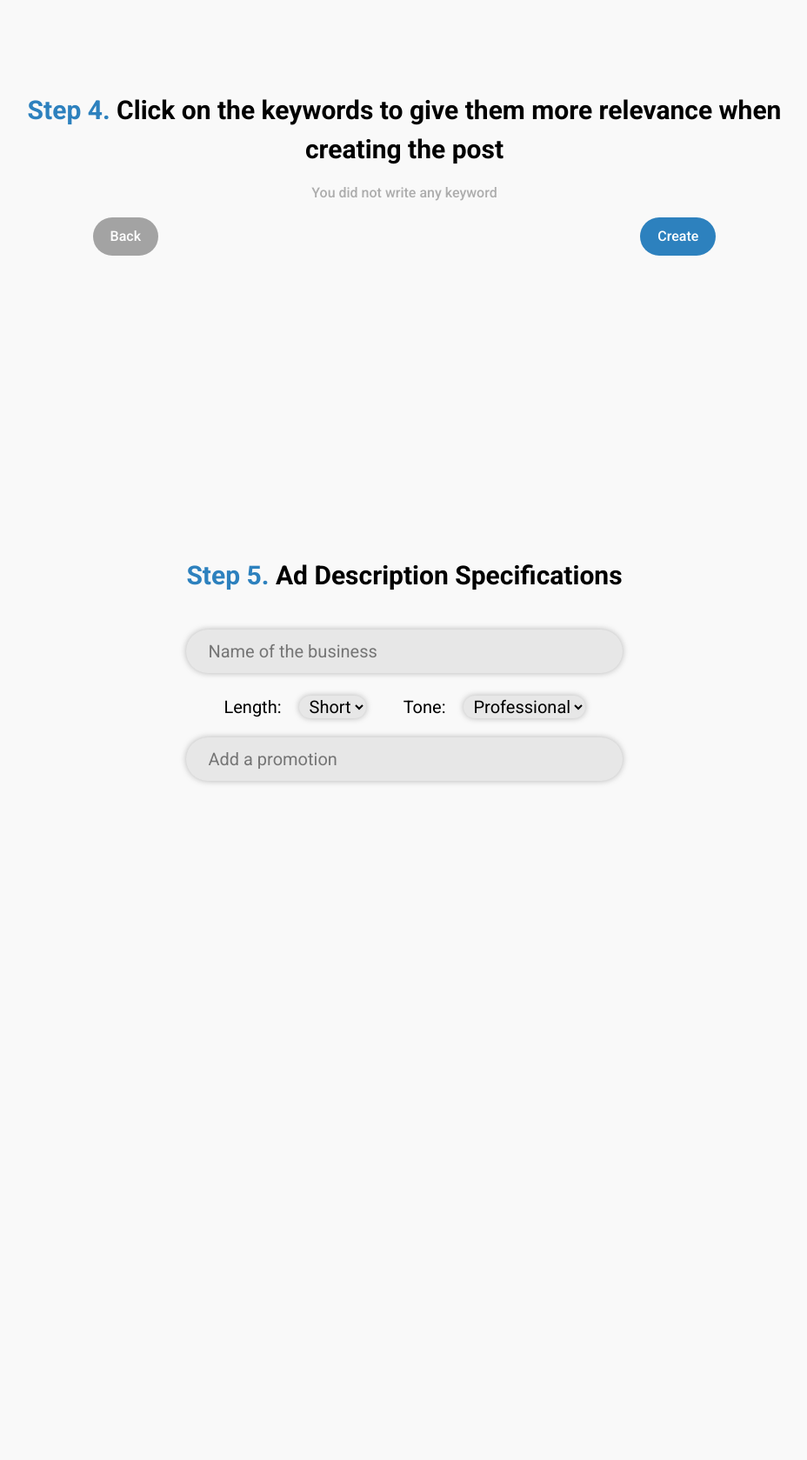
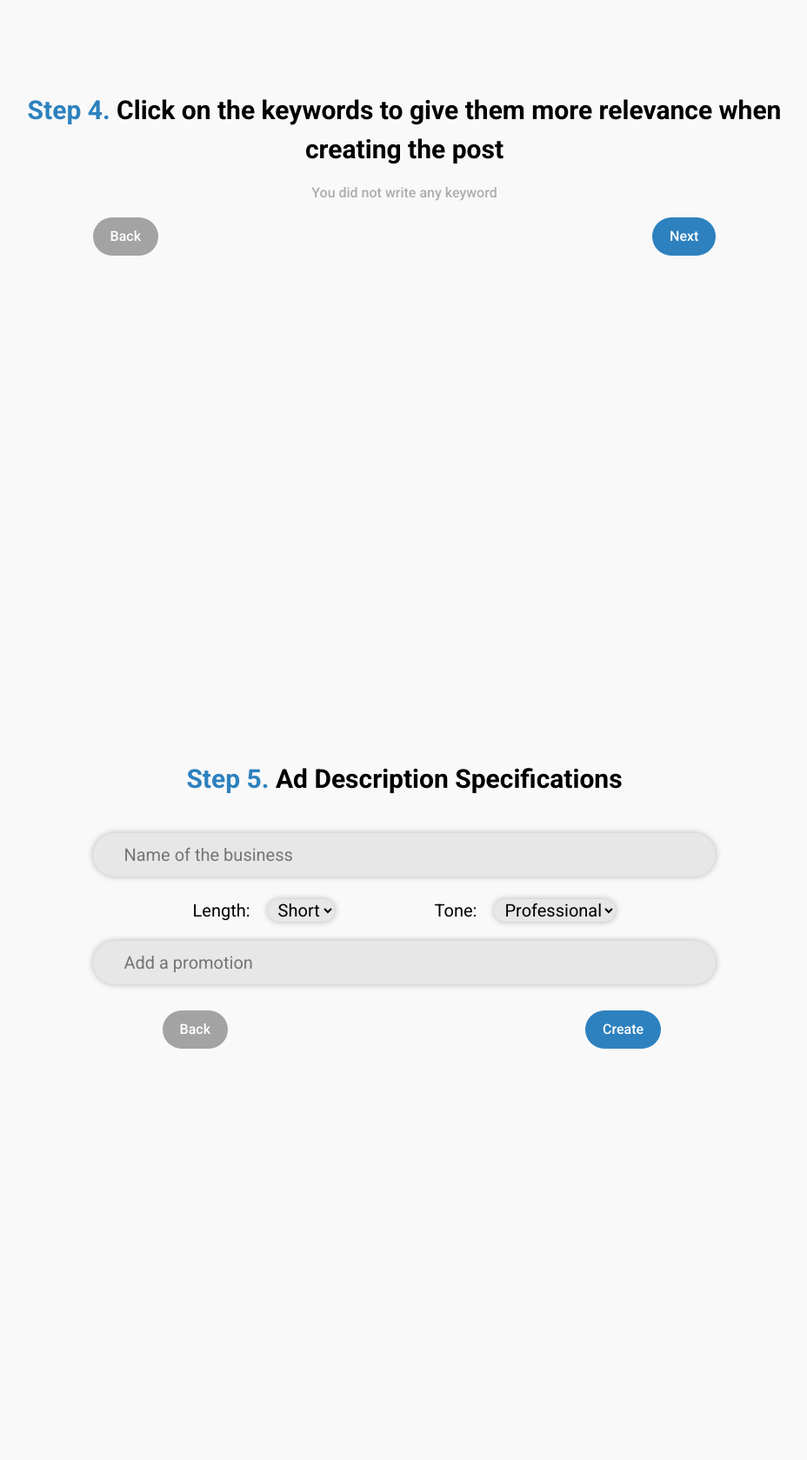
Before and after one commit to MisterChief53/Any, a Flask app: page / in a window 1280 px wide. Shown: the part 2641-4320 px from the top of the page at 87% size, without its empty margins (175-1103 px from the left). Run offline with Flask 2, Linux system fonts and the light colour scheme; parts of the project's set-up code (start-up, migrations or seed data) failed here and were passed over; some libraries are stand-ins or nearby versions.

Commit message:
error fixed front

```diff
--- a/static/css/style_any.css
+++ b/static/css/style_any.css
@@ -276,6 +276,15 @@
     cursor: pointer;
 } */
 
+#paso5 {
+    display: flex;
+    flex-direction: column;
+    justify-content: center;
+    align-items: space-evenly;
+    width: 80%;
+    height: 100vh;
+}
+
 #paso5 .txt {
     padding-left: 5%;
 }
@@ -309,6 +318,14 @@
     font-size: 20px;
     margin-left: 20px;
     padding-left: 8px;
+}
+
+.smtdiv {
+    display: flex;
+    flex-direction: row;
+    justify-content: space-between;
+    align-items: center;
+    margin: 30px 0 0 80px;
 }
 
 #resultado {
--- a/templates/Any_eng.html
+++ b/templates/Any_eng.html
@@ -130,9 +130,7 @@
 
                     <div class="sigBack">
                         <a href="#paso3" class="boton backBtn ">Back</a>
-                        <!--<a href="#resultado" id="add-button" class="boton">Generar</a>-->
-                        <input type="hidden" name="source_page" value="Any_eng.html">
-                        <input type="submit" id="add-button" class="boton" value="Create">
+                        <a href="#paso5" id="add-button" class="boton">Next</a>
                     </div>
                 </section>
 
@@ -141,7 +139,7 @@
 
                     <br>
                     <input type="text" class="txt" placeholder="Name of the business">
-                    <br><br>
+                    <br>
 
                     <div class="selectOptions">
                         <div class="selectOption">
@@ -165,6 +163,12 @@
                     <!-- <input type="checkbox" id="prom" name="prom">
                     <label for="prom">No quiero una promoción</label> -->
 
+                    <div class="sigBack smtdiv">
+                        <a href="#paso4" class="boton backBtn ">Back</a>
+                        <!--<a href="#resultado" id="add-button" class="boton">Generar</a>-->
+                        <input type="hidden" name="source_page" value="Any_eng.html">
+                        <input type="submit" id="add-button" class="boton" value="Create">
+                    </div>
                 </section>
 
                 <section id="resultado">
```
Also changed, not shown: templates/Any.html (+8 -4 lines). Lines whose indentation alone changed are shown as unchanged.
